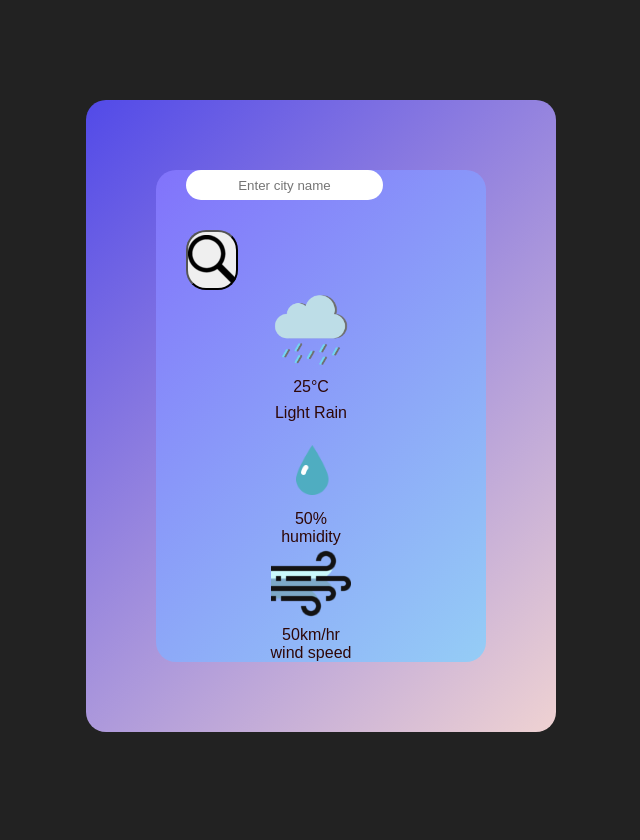
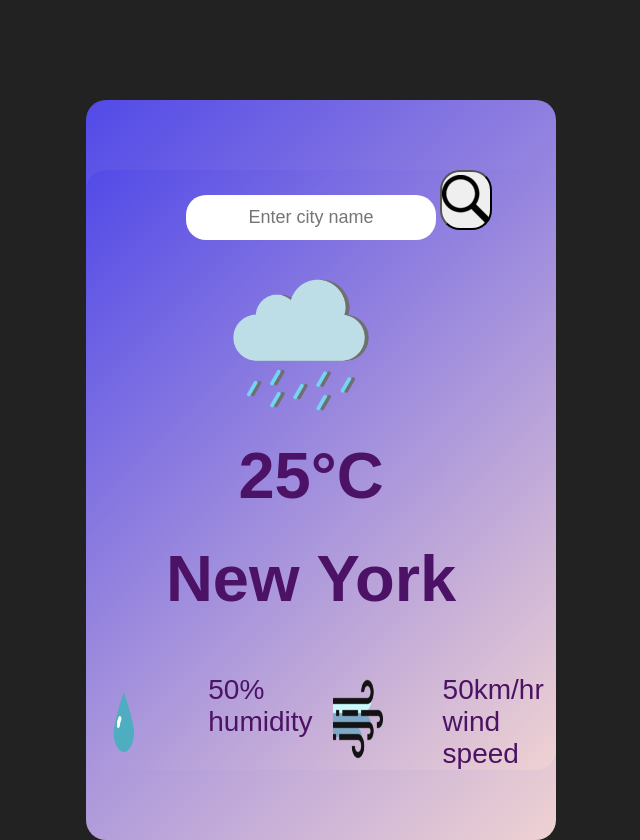
Before and after one commit to davidiro/Weather_checker, a plain HTML site: page index.html in a window 1280 px wide. Shown: the whole page, without its empty margins (319-959 px from the left). Before the commit the page ends 800 px from the top, so only its background shows below. Drawn offline with Linux system fonts and the light colour scheme.

Commit message:
recent changes added to page design

```diff
--- a/index.html
+++ b/index.html
@@ -10,10 +10,11 @@
         <div class="search">
             <input type="text"  placeholder="Enter city name" spellcheck="false">
             <button > <img src = "images/search_icon.png"></button>
+
             <div class="weather">
             <img src = "images/rain_image.png" class = "weather_icon">
             <div class="temperature">25°C</div>
-            <div class="description">Light Rain</div>
+            <div class="description">New York</div>
 
            <div class="details">
              <div class = "col 1">
--- a/styles.css
+++ b/styles.css
@@ -20,9 +20,9 @@ body{
     margin: 70px ;
     padding-left: 30px;
     padding-right: 50px;
-    color:#2e0707;
+    color:#4c1265;
     justify-content: space-between;
-    background: linear-gradient(135deg, #8173fb,#95cdf6);
+    background: linear-gradient(135deg, #524ae8, #efd2d2);/* light blue  is purple idk looks cool gradient */;
     border-radius:20px;
     width: 100%;
 }
@@ -31,11 +31,12 @@ body{
     border: 0;
     justify-content: center;
     padding: 10px 10px;
-    height: 30px;
-    width: auto;
+    height: 45px;
+    width: 250px;
+    font-size: 18px;
     justify-content: space-between;
     text-align: center;
-    margin-right: 5px;
+    margin-left:70px;
     flex: 1;
     margin-bottom: 30px;
 
@@ -58,10 +59,51 @@ body{
      gap: 8px;
      margin: 0 auto;
      text-align: center;
+
 }
 
 .weather img{
-    height: 80px;
+    height: 150px;
     display: block;
     margin: 0;
+    margin-right:20px;
 }
+
+.weather div > p{
+    font-size: 25px;
+    font-family: "poppins", sans-serif;
+}
+.temperature{
+    font-size: 65px;
+    font-weight: 600;
+    margin: 10px 0;
+}
+.description{
+     font-size: 65px;
+    font-weight: 600;
+    margin: 10px 0;
+}
+.details{
+    display: flex;
+    justify-content: space-between;
+    padding: 0 20px;
+    margin-top: 40px;
+
+}
+.col{
+    display: flex;
+   text-align: left;
+    align-items: left;
+}
+.col img{
+    width: 50px;
+    margin-right: 60px;
+    height: auto;
+    margin-left:20px;
+
+}
+.col div p{
+    font-size: 28px;
+    font-family: "poppins", sans-serif;
+    margin-left:auto;
+}
```
